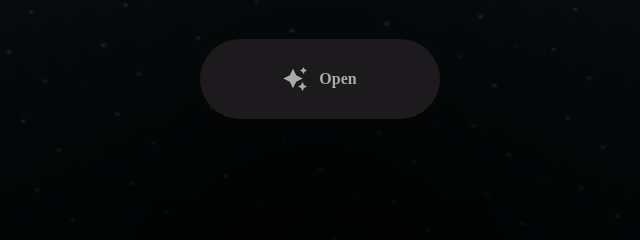
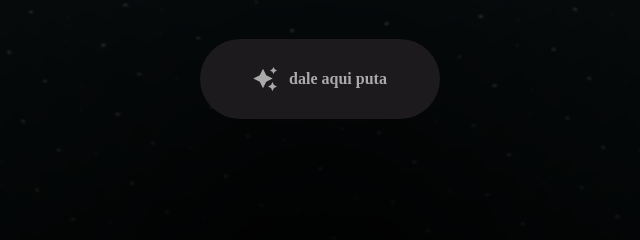
Before and after one commit to juaniprogramador/san-valentin, a plain HTML site: page index.html in a window 1280 px wide. Shown: the part 441-681 px from the top of the page, 320-960 px from the left. Drawn offline with Linux system fonts and the light colour scheme.

Commit message:
Update index.html

```diff
--- a/index.html
+++ b/index.html
@@ -26,7 +26,7 @@
         </path>
       </svg>
 
-      <span class="text">Open</span>
+      <span class="text">dale aqui puta</span>
     </a>
   </div>
 
```
